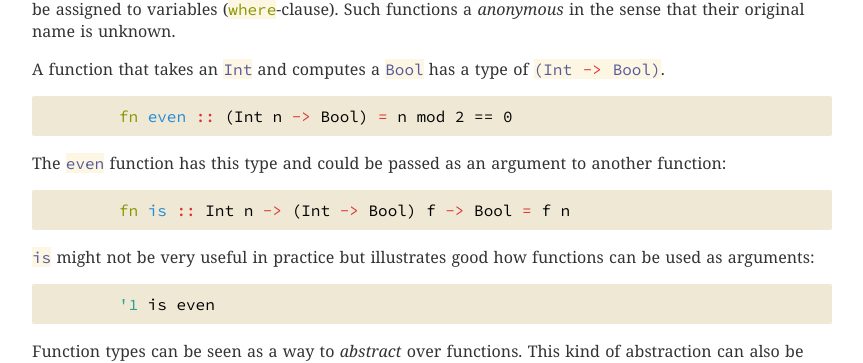
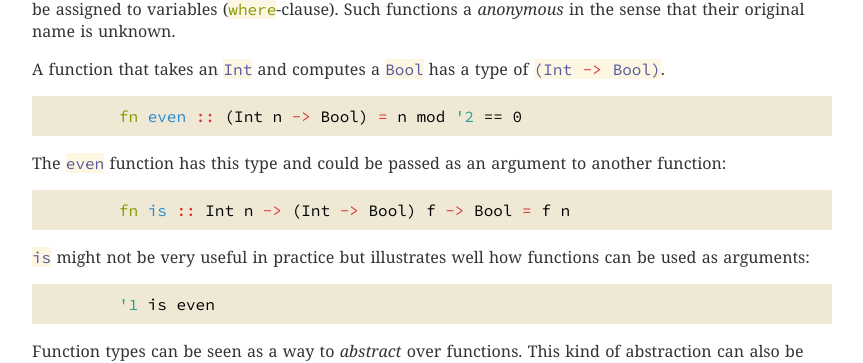
Before and after one commit to bruno-lang/bruno-lang.github.io, a Jekyll site: the page built from learn/index.md, in a window 1280 px wide and 900 px high, scrolled down 5423 px. Shown: the part 154-517 px from the top of the window, without its empty margins (208-1071 px from the left). Built offline with Jekyll 4.4.1, drawn with Linux system fonts in a browser that asks for light colours; nearby versions of some CDN libraries; some of the changed text lies outside the part shown.

Commit message:
Update index.md

```diff
--- a/learn/index.md
+++ b/learn/index.md
@@ -258,14 +258,14 @@ functions a _anonymous_ in the sense that their original name is unknown.
 
 A function that takes an `Int` and computes a `Bool` has a type of `(Int -> Bool)`.
 
-		fn even :: (Int n -> Bool) = n mod 2 == 0
+		fn even :: (Int n -> Bool) = n mod '2 == 0
 
 The `even` function has this type and could be passed as an argument to another
 function:
 
 		fn is :: Int n -> (Int -> Bool) f -> Bool = f n
 
-`is` might not be very useful in practice but illustrates good how functions can
+`is` might not be very useful in practice but illustrates well how functions can
 be used as arguments:
 
 		'1 is even
```
Also changed, not shown: other parts of learn/index.md (+1 -1 lines).
